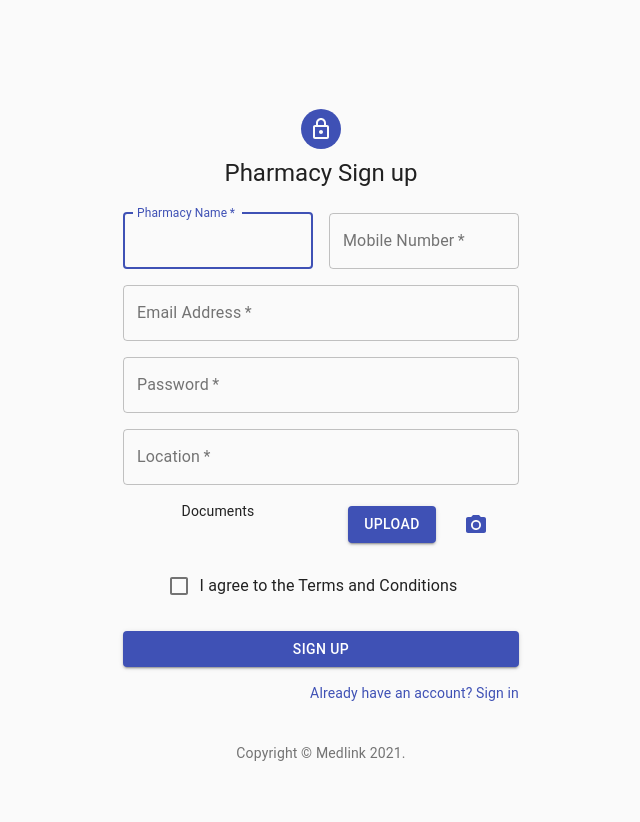
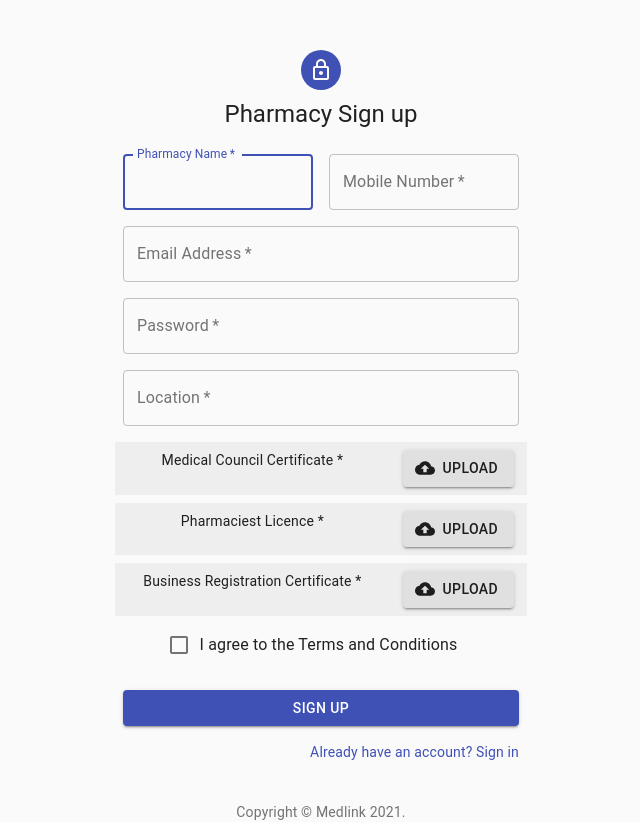
Before and after one commit to Med-Link/MedLink-Frontend, a React (Create React App) app: page /Signup in a window 1280 px wide. Shown: the whole page, without its empty margins (319-959 px from the left). Before the commit the page ends 800 px from the top, so only its background shows below. Built offline with nearby package versions, Linux system fonts and the light colour scheme.

Commit message:
signup complete littlebit

```diff
--- a/src/components/Body/Signup.js
+++ b/src/components/Body/Signup.js
@@ -12,7 +12,9 @@ import LockOutlinedIcon from '@material-ui/icons/LockOutlined';
 import Typography from '@material-ui/core/Typography';
 import { makeStyles } from '@material-ui/core/styles';
 import Container from '@material-ui/core/Container';
-import UploadButtons from './UploadButtons';
+import CloudUploadIcon from '@material-ui/icons/CloudUpload';
+
+
 
 function Copyright() {
   return (
@@ -45,6 +47,14 @@ const useStyles = makeStyles((theme) => ({
   submit: {
     margin: theme.spacing(3, 0, 2),
   },
+  /*label:{
+    marginLeft:theme.spacing(0),
+  },*/
+  back:{
+    backgroundColor: "#eee",
+    marginTop:theme.spacing(1),
+  }
+
 }));
 
 export default function SignUp() {
@@ -119,11 +129,50 @@ export default function SignUp() {
                 autoComplete="location"
               />
             </Grid>
-            <Grid item xs={12} sm={6}>
-                Documents
+            <Grid item xs={12} sm={8} className={classes.back}>
+              <Typography variant="body2" display="block" className={classes.label}>
+                Medical Council Certificate *
+              </Typography>
             </Grid>
-            <Grid item xs={12} sm={6}>
-              <UploadButtons />
+            <Grid item xs={12} sm={4}className={classes.back}>
+              <Button
+                variant="contained"
+                color="default"
+                className={classes.button}
+                startIcon={<CloudUploadIcon />}
+              >
+                Upload
+              </Button>
+            </Grid>
+            <Grid item xs={12} sm={8} className={classes.back}>
+              <Typography variant="body2" display="block" className={classes.label} >
+                Pharmaciest Licence *
+              </Typography>
+            </Grid>
+            <Grid item xs={12} sm={4} className={classes.back}>
+              <Button
+                variant="contained"
+                color="default"
+                className={classes.button}
+                startIcon={<CloudUploadIcon />}
+              >
+                Upload
+              </Button>
+            </Grid>
+            <Grid item xs={12} sm={8} className={classes.back}>
+              <Typography variant="body2" display="block"  className={classes.label}>
+                Business Registration Certificate *
+              </Typography>
+            </Grid>
+            <Grid item xs={12} sm={4} className={classes.back}>
+              <Button
+                variant="contained"
+                color="default"
+                className={classes.button}
+                startIcon={<CloudUploadIcon />}
+              >
+                Upload
+              </Button>
             </Grid>
             <Grid item xs={12}>
               <FormControlLabel
--- a/src/components/Body/UploadButtons.js
+++ /dev/null
@@ -1,43 +0,0 @@
-import React from 'react';
-import { makeStyles } from '@material-ui/core/styles';
-import Button from '@material-ui/core/Button';
-import IconButton from '@material-ui/core/IconButton';
-import PhotoCamera from '@material-ui/icons/PhotoCamera';
-
-const useStyles = makeStyles((theme) => ({
-  root: {
-    '& > *': {
-      margin: theme.spacing(1),
-    },
-  },
-  input: {
-    display: 'none',
-  },
-}));
-
-export default function UploadButtons() {
-  const classes = useStyles();
-
-  return (
-    <div className={classes.root}>
-      <input
-        accept="image/*"
-        className={classes.input}
-        id="contained-button-file"
-        multiple
-        type="file"
-      />
-      <label htmlFor="contained-button-file">
-        <Button variant="contained" color="primary" component="span">
-          Upload
-        </Button>
-      </label>
-      <input accept="image/*" className={classes.input} id="icon-button-file" type="file" />
-      <label htmlFor="icon-button-file">
-        <IconButton color="primary" aria-label="upload picture" component="span">
-          <PhotoCamera />
-        </IconButton>
-      </label>
-    </div>
-  );
-}
```
